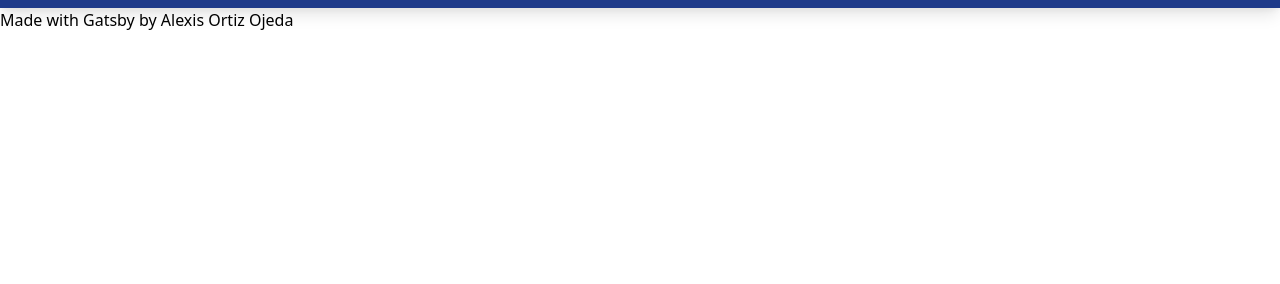
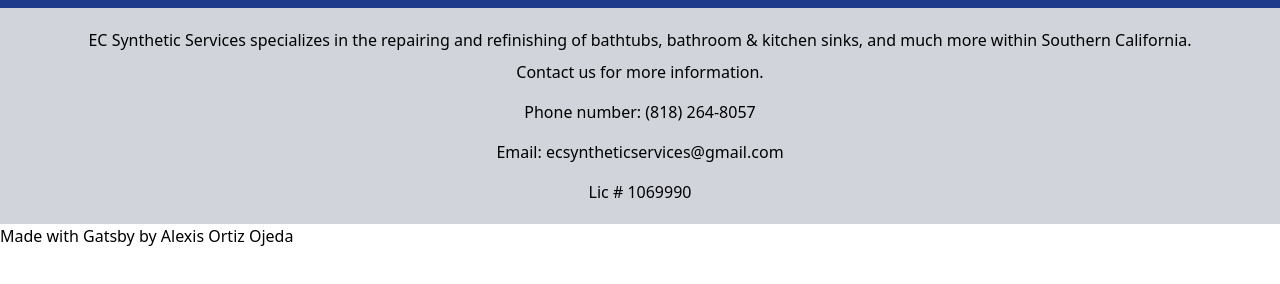
Before and after one commit to aortizoj15/ec-synthetic-services-gatsby, a Gatsby site: page / in a window 1280 px wide. Shown: the part 52-336 px from the top of the page. Built offline with nearby package versions, Linux system fonts and the light colour scheme; Gatsby itself is replaced by a stand-in of ours.

Commit message:
Added intro section

```diff
--- a/src/components/Layout.jsx
+++ b/src/components/Layout.jsx
@@ -6,9 +6,7 @@
     <div className="">
       {/* <div className="container mx-auto text-center p-0"> */}
       <Nav className="w-screen" />
-      <div className="container mx-auto">
-        {children}
-      </div>
+      {children}
       <div className="">
         <p>Made with Gatsby by Alexis Ortiz Ojeda</p>
       </div>
--- a/src/pages/index.js
+++ /dev/null
@@ -1,14 +0,0 @@
-import React from "react"
-import Layout from "../components/Layout"
-
-const Home = () => {
-  return (
-    <Layout>
-      <main>
-        <section></section>
-      </main>
-    </Layout>
-  )
-}
-
-export default Home
--- /dev/null
+++ b/src/pages/index.jsx
@@ -0,0 +1,28 @@
+import React from "react"
+import Layout from "../components/Layout"
+
+const Home = () => {
+  return (
+    <Layout>
+      <main className="">
+        <section className="bg-gray-300 p-5 text-center">
+          <p className="">EC Synthetic Services specializes in the repairing and refinishing of bathtubs, bathroom & kitchen sinks, and much more within Southern California.
+          </p>
+          <p className="pt-2">
+            Contact us for more information.</p>
+          <p className="pt-4">
+            Phone number: (818) 264-8057
+          </p>
+          <p className="pt-4">
+            Email: <a className="font-medium" href="mailto:ecsyntheticsservices@gmail.com">
+              ecsyntheticservices@gmail.com
+              </a>
+          </p>
+          <p className="pt-4">Lic # 1069990</p>
+        </section>
+      </main>
+    </Layout>
+  )
+}
+
+export default Home
```
Also changed, not shown: src/pages/soon.jsx (renamed from src/pages/soon.js).
